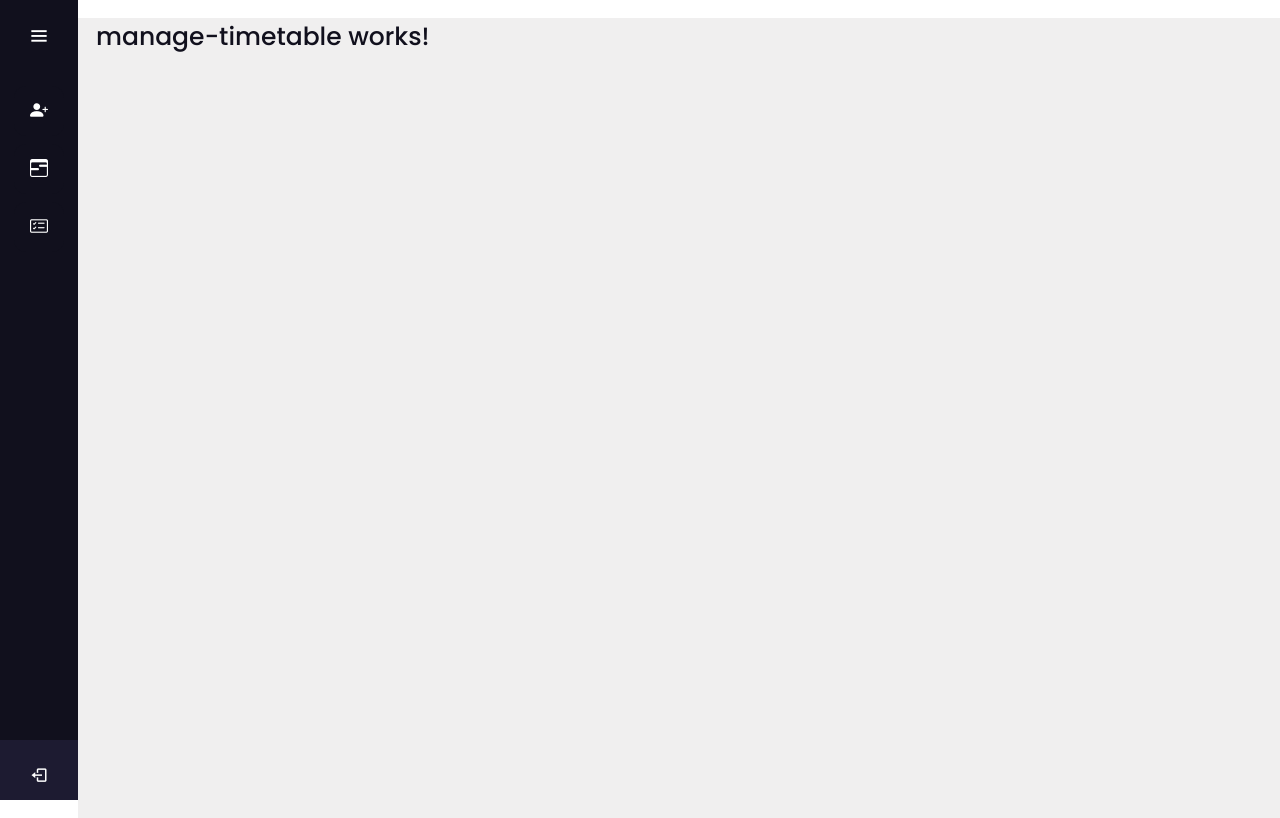
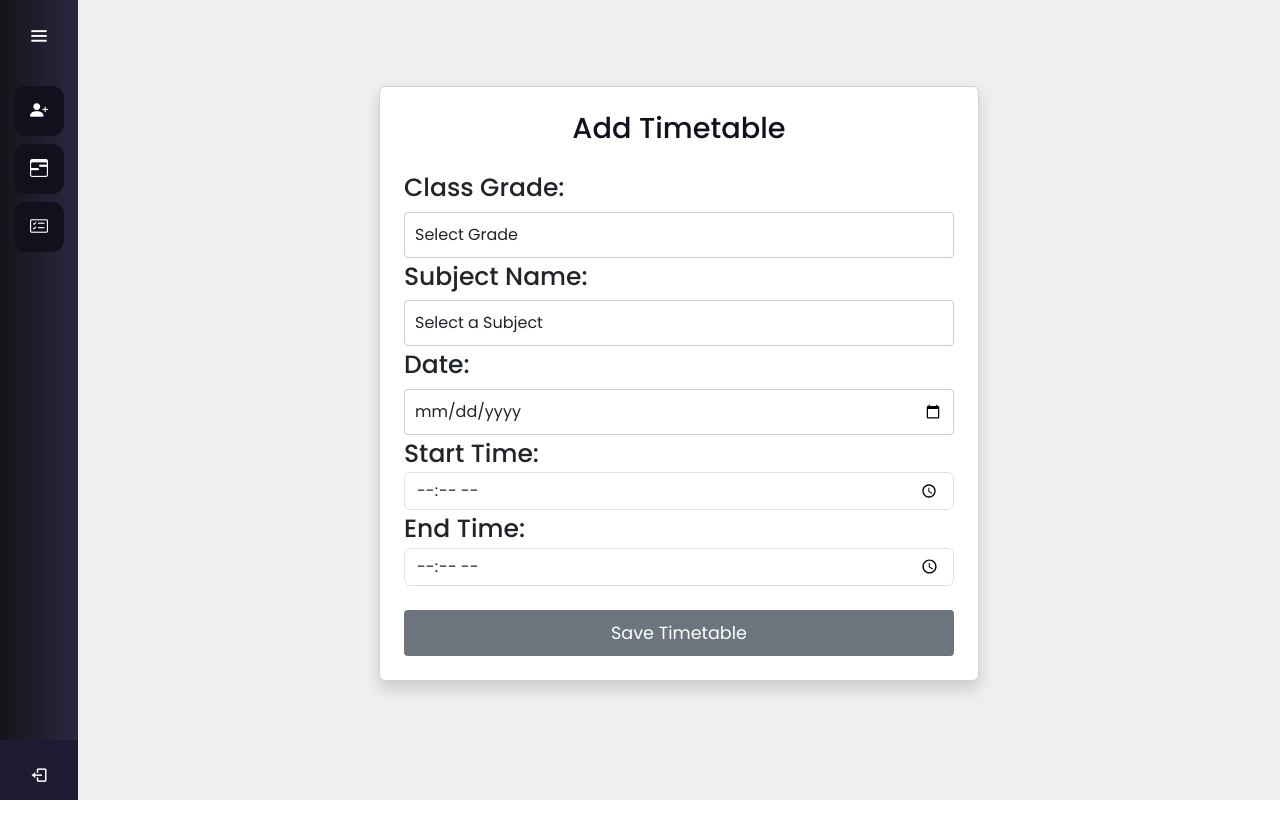
Before and after one commit to Vigneswaranbranavan/StudentManagementSystem-Frontend, an Angular app: page /manage-timetable in a window 1280 px wide. Built offline with nearby package versions, Linux system fonts and the light colour scheme.

Commit message:
Added manage timetable page for staff

```diff
--- a/src/app/Staff/manage-timetable/manage-timetable.component.css
+++ b/src/app/Staff/manage-timetable/manage-timetable.component.css
@@ -0,0 +1,49 @@
+/* Custom styles for the timetable form */
+body {
+    background-color: #11101d;
+    color: #f4f4f4;
+}
+
+h2 {
+    color: #11101d;
+    font-size: 1.8rem;
+    margin-bottom: 20px;
+    text-align: center;
+}
+
+.card {
+    background-color: #ffffff;
+    box-shadow: 0 4px 8px rgba(0, 0, 0, 0.1);
+    padding: 20px;
+    border-radius: 8px;
+    max-width: 600px;
+    margin: 0 auto;
+}
+
+input[type="text"], input[type="date"] {
+    padding: 10px;
+    border-radius: 4px;
+    font-size: 1rem;
+    margin-top: 5px;
+    border: 1px solid #ccc;
+}
+select ,option{
+    padding: 10px;
+    border-radius: 4px;
+    font-size: 1rem;
+    margin-top: 5px;
+    border: 1px solid #ccc;
+}
+
+button[type="submit"] {
+    padding: 10px 20px;
+    border: none;
+    border-radius: 4px;
+    font-size: 1.1rem;
+    width: 100%;
+    cursor: pointer;
+}
+
+/* button[type="submit"]:hover {
+    background-color: #0098c0;
+} */
--- a/src/app/Staff/manage-timetable/manage-timetable.component.html
+++ b/src/app/Staff/manage-timetable/manage-timetable.component.html
@@ -1 +1,58 @@
-<p>manage-timetable works!</p>
+<div class="container mt-5">
+    <div class="card shadow p-4 mb-5 bg-white rounded">
+      <h2 class="text-center mb-4">Add Timetable</h2>
+      <form>
+        <div class="form-group">
+            <label for="classGrade">Class Grade:</label>
+            <select class="form-control" name="classGrade" required>
+              <option value="" disabled selected>Select Grade</option>
+              <!-- Generate grades from 1 to 13 -->
+              <option value="1">Grade 1</option>
+              <option value="2">Grade 2</option>
+              <option value="3">Grade 3</option>
+              <option value="4">Grade 4</option>
+              <option value="5">Grade 5</option>
+              <option value="6">Grade 6</option>
+              <option value="7">Grade 7</option>
+              <option value="8">Grade 8</option>
+              <option value="9">Grade 9</option>
+              <option value="10">Grade 10</option>
+              <option value="11">Grade 11</option>
+              <option value="12">Grade 12</option>
+              <option value="13">Grade 13</option>
+            </select>
+          </div>
+
+
+        <div class="form-group">
+          <label for="subjectName">Subject Name:</label>
+          <!-- Replace input with a select dropdown -->
+          <select name="subjectName" id="subjectName" class="form-control" required>
+            <option value="">Select a Subject</option>
+            <option value="Maths">Maths</option>
+            <option value="Science">Science</option>
+            <option value="English">English</option>
+            <option value="History">History</option>
+            <option value="Geography">Geography</option>
+          </select>
+        </div>
+
+        <div class="form-group">
+          <label for="date">Date:</label>
+          <input type="date" class="form-control" name="date" required>
+        </div>
+
+        <div class="form-group">
+          <label for="startTime">Start Time:</label>
+          <input type="time" class="form-control" name="startTime" required>
+        </div>
+
+        <div class="form-group">
+          <label for="endTime">End Time:</label>
+          <input type="time" class="form-control" name="endTime" required>
+        </div>
+
+        <button type="submit" class="btn btn-secondary btn-block mt-4">Save Timetable</button>
+      </form>
+    </div>
+  </div>
--- a/src/app/Staff/manage-timetable/manage-timetable.component.ts
+++ b/src/app/Staff/manage-timetable/manage-timetable.component.ts
@@ -1,4 +1,5 @@
 import { Component } from '@angular/core';
+import { NgModel } from '@angular/forms';
 
 @Component({
   selector: 'app-manage-timetable',
--- a/src/app/Staff/mark-attendance/mark-attendance.component.css
+++ b/src/app/Staff/mark-attendance/mark-attendance.component.css
@@ -8,7 +8,8 @@
 /* Sidebar */
 .sidebar {
     width: 250px;
-    background-color: #11101d;
+    /* background-color: #2a2841; */
+    background: linear-gradient(to right, #161419, #1a1821, #1e1c29, #222031, #262439, #2a2841);
     color: white;
     padding: 25px;
     border-radius: 10px;
--- a/src/app/Staff/mark-attendance/mark-attendance.component.html
+++ b/src/app/Staff/mark-attendance/mark-attendance.component.html
@@ -1,6 +1,6 @@
 <div class="container py-5">
 
-    <div class=" sidebar">
+    <div class="sidebar">
         <h3>Today's Timetable</h3>
         <ul id="timetable-list">
 
--- a/src/app/Staff/staff-sidebar/staff-sidebar.component.css
+++ b/src/app/Staff/staff-sidebar/staff-sidebar.component.css
@@ -12,7 +12,8 @@
       top: 0;
       height: 100%;
       width: 78px;
-      background: #11101d;
+      /* background: #11101d; */
+      background: linear-gradient(to right, #161419, #1a1821, #1e1c29, #222031, #262439, #2a2841);
       padding: 6px 14px;
       z-index: 99;
       transition: all 0.5s ease;
@@ -116,7 +117,7 @@
       padding: 0 20px 0 50px;
       width: 100%;
     }
-    .sidebar .bx-search {
+    /* .sidebar .bx-search {
       position: absolute;
       top: 50%;
       left: 0;
@@ -124,15 +125,16 @@
       font-size: 22px;
       background: #1d1b31;
       color: #fff;
-    }
-    .sidebar.open .bx-search:hover {
+    } */
+
+    /* .sidebar.open .bx-search:hover {
       background: #1d1b31;
       color: #fff;
     }
     .sidebar .bx-search:hover {
       background: #fff;
       color: #11101d;
-    }
+    } */
     .sidebar li a {
       display: flex;
       height: 100%;
@@ -237,6 +239,7 @@
       width: calc(100% - 250px);
     }
     .home-section .text {
+        display: inline;
       color: #11101d;
       font-size: 25px;
       font-weight: 500;
```
